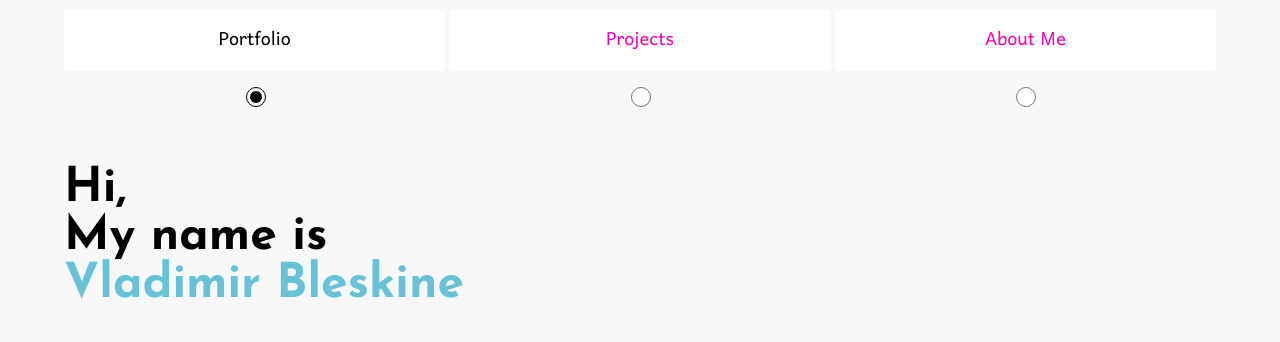
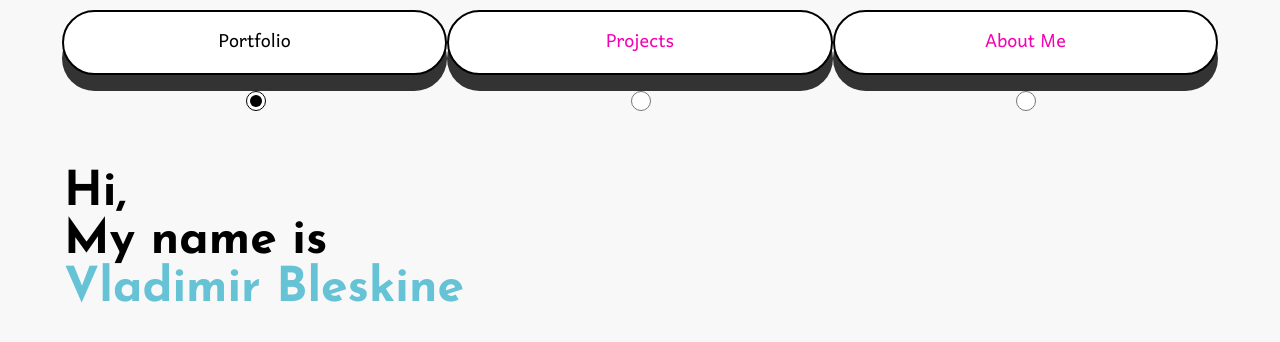
Before and after one commit to Easy-doro/Easy-doro.github.io, a plain HTML site: page index.html in a window 1280 px wide. Drawn offline with Linux system fonts and the light colour scheme; a web font is replaced by a local one.

Commit message:
Update navbar.css

```diff
--- a/css/navbar.css
+++ b/css/navbar.css
@@ -66,6 +66,8 @@ header{
     background-color: #FFF;
     font-size: 24px;
     padding: 10px;
-    border-radius: 4px;
+    border-radius: 64px;
+    border: solid 2px #000;
+    box-shadow: 0px 16px #333;
 }
 }
```
